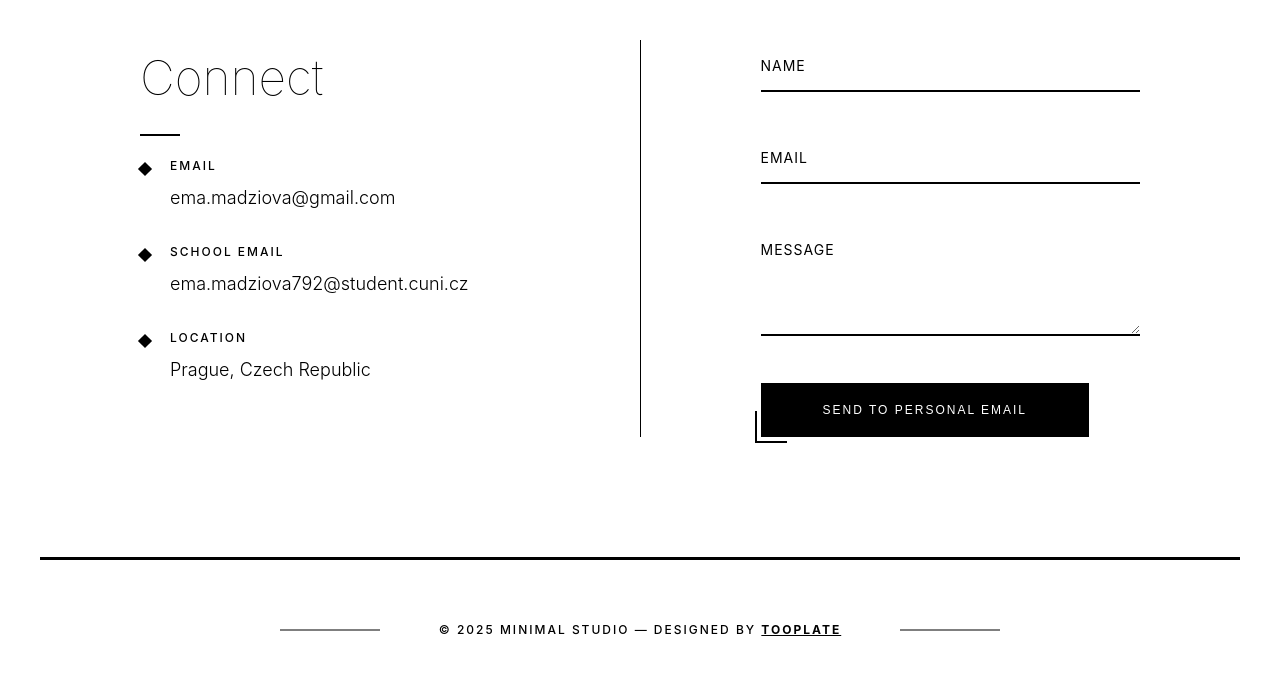
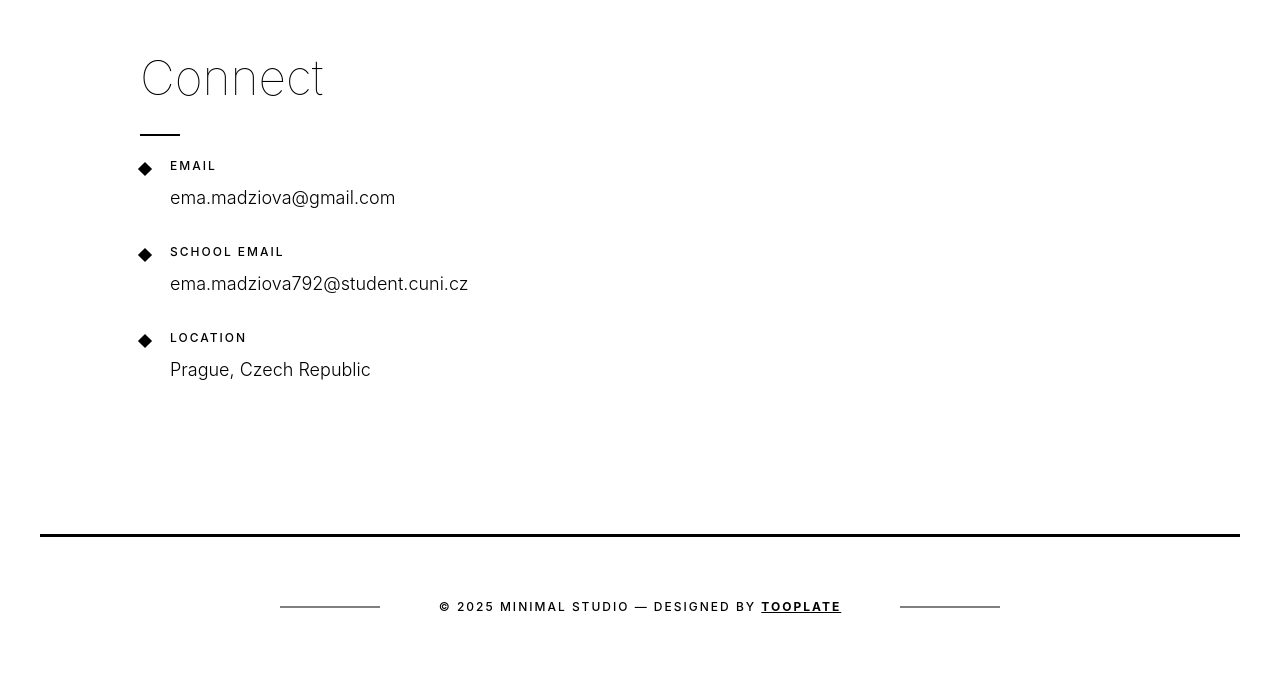
Before and after one commit to Emamad1904/Emamad1904.github.io, a plain HTML site: page index.html in a window 1280 px wide. Shown: the part 3368-4043 px from the top of the page. Drawn offline with Linux system fonts and the light colour scheme.

Commit message:
Update index.html

```diff
--- a/index.html
+++ b/index.html
@@ -155,26 +155,6 @@ Free HTML CSS Template
                         <p>Prague, Czech Republic</p>
                     </div>
                 </div>
-
-                <div class="contact-divider"></div>
-
-                <div class="contact-form">
-                    <form>
-                        <div class="form-group">
-                            <input type="text" placeholder=" " required>
-                            <label>Name</label>
-                        </div>
-                        <div class="form-group">
-                            <input type="email" placeholder=" " required>
-                            <label>Email</label>
-                        </div>
-                        <div class="form-group">
-                            <textarea rows="4" placeholder=" " required></textarea>
-                            <label>Message</label>
-                        </div>
-                        <button type="submit" class="submit-btn">Send to personal email</button>
-                    </form>
-                </div>
             </div>
         </div>
     </section>
@@ -185,4 +165,5 @@ Free HTML CSS Template
     </footer>
 <script src="tooplate-minimal-script.js"></script>
 </body>
+
 </html>
```
